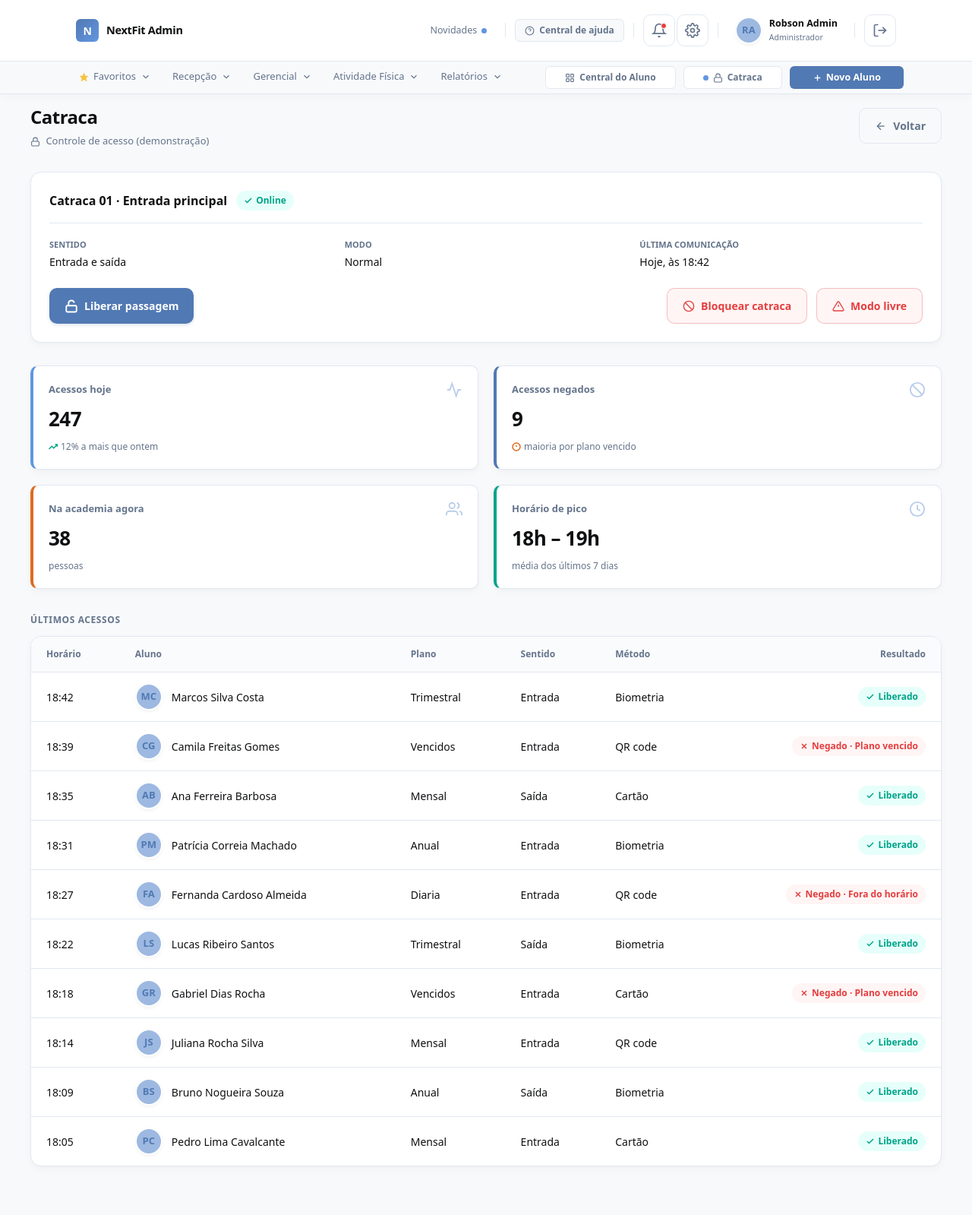
After one commit to Robson-M/System-Gym, a Rails app: page /turnstiles in a window 1280 px wide. The commit adds this page. Shown: the whole page at 76% size. Run offline with Rails 7, Linux system fonts and the light colour scheme; a user stored in the database is signed in; style sheets or scripts are compiled from the project's sources; some libraries are stand-ins or nearby versions.

Commit message:
pagina da catraca

```diff
--- /dev/null
+++ b/app/assets/stylesheets/turnstile.css
@@ -0,0 +1,81 @@
+/* ============================================================
+PAGE CATRACA
+============================================================ */
+.turnstile-card {
+    background-color: var(--color-surface);
+    border: 1px solid var(--color-border);
+    border-radius: var(--radius-lg);
+    box-shadow: var(--shadow);
+    padding: 24px;
+    margin-top: 30px;
+}
+
+.turnstile-card__header {
+    display: flex;
+    flex-wrap: wrap;
+    align-items: center;
+    gap: 12px;
+    padding-bottom: 16px;
+    margin-bottom: 20px;
+    border-bottom: 1px solid var(--color-border);
+}
+
+.turnstile-card__title {
+    font-size: 16px;
+    font-weight: 700;
+}
+
+.turnstile-card__info {
+    display: grid;
+    grid-template-columns: repeat(3, 1fr);
+    gap: 16px;
+    margin-bottom: 24px;
+}
+
+.turnstile-card__commands {
+    display: flex;
+    flex-wrap: wrap;
+    justify-content: space-between;
+    gap: 12px;
+}
+
+.turnstile-card__danger {
+    display: flex;
+    flex-wrap: wrap;
+    gap: 12px;
+}
+
+.btn-danger-soft {
+    color: var(--color-danger);
+    background-color: var(--color-danger-bg);
+    border-color: rgba(229, 62, 62, 0.3);
+}
+
+.btn-danger-soft:hover {
+    color: var(--color-danger);
+    border-color: var(--color-danger);
+    background-color: var(--color-danger-bg);
+}
+
+.turnstile-card button:focus-visible {
+    outline: 2px solid var(--color-primary);
+    outline-offset: 2px;
+}
+
+/* Badge com ícone */
+.badge--success { background-color: var(--color-active-bg); color: var(--color-active); }
+
+.badge svg {
+    width: 12px;
+    height: 12px;
+    margin-right: 4px;
+    stroke: currentColor;
+    fill: none;
+    stroke-width: 3;
+}
+
+.turnstile-result { text-align: right; }
+
+@media (max-width: 768px) {
+    .turnstile-card__info { grid-template-columns: 1fr; }
+}
--- /dev/null
+++ b/app/controllers/turnstiles_controller.rb
@@ -0,0 +1,4 @@
+class TurnstilesController < ApplicationController
+  def index
+  end
+end
--- a/app/views/partials/_header.html.erb
+++ b/app/views/partials/_header.html.erb
@@ -383,11 +383,11 @@
         Central do Aluno
       </button>
 
-      <button class="top-header__help-btn btn-header__right" type="button">
+      <%= link_to turnstiles_path, class: "top-header__help-btn btn-header__right" do %>
         <span class="top-header__dot" aria-hidden="true"></span>
         <svg viewBox="0 0 24 24" aria-hidden="true"><rect x="3" y="11" width="18" height="11" rx="2" ry="2"/><path d="M7 11V7a5 5 0 0 1 10 0v4"/></svg>
         Catraca
-      </button>
+      <% end %>
 
       <%= link_to new_student_path, class: "top-header__add-btn" do %>
         <svg viewBox="0 0 24 24" aria-hidden="true"><line x1="12" y1="5" x2="12" y2="19"/><line x1="5" y1="12" x2="19" y2="12"/></svg>
--- /dev/null
+++ b/app/views/turnstiles/index.html.erb
@@ -0,0 +1,188 @@
+<% content_for :title, "Catraca" %>
+<% content_for :head do %>
+  <%= stylesheet_link_tag "turnstile", "data-turbo-track": "dynamic" %>
+<% end %>
+
+<%# Dados fictícios: página apenas demonstrativa, sem integração com a catraca. %>
+<% accesses = [
+  { time: "18:42", name: "Marcos Silva Costa",       plan: "Trimestral", direction: "Entrada", method: "Biometria", allowed: true },
+  { time: "18:39", name: "Camila Freitas Gomes",     plan: "Vencidos",   direction: "Entrada", method: "QR code",   allowed: false, reason: "Plano vencido" },
+  { time: "18:35", name: "Ana Ferreira Barbosa",     plan: "Mensal",     direction: "Saída",   method: "Cartão",    allowed: true },
+  { time: "18:31", name: "Patrícia Correia Machado", plan: "Anual",      direction: "Entrada", method: "Biometria", allowed: true },
+  { time: "18:27", name: "Fernanda Cardoso Almeida", plan: "Diaria",     direction: "Entrada", method: "QR code",   allowed: false, reason: "Fora do horário" },
+  { time: "18:22", name: "Lucas Ribeiro Santos",     plan: "Trimestral", direction: "Saída",   method: "Biometria", allowed: true },
+  { time: "18:18", name: "Gabriel Dias Rocha",       plan: "Vencidos",   direction: "Entrada", method: "Cartão",    allowed: false, reason: "Plano vencido" },
+  { time: "18:14", name: "Juliana Rocha Silva",      plan: "Mensal",     direction: "Entrada", method: "QR code",   allowed: true },
+  { time: "18:09", name: "Bruno Nogueira Souza",     plan: "Anual",      direction: "Saída",   method: "Biometria", allowed: true },
+  { time: "18:05", name: "Pedro Lima Cavalcante",    plan: "Mensal",     direction: "Entrada", method: "Cartão",    allowed: true }
+] %>
+
+<main class="main">
+
+  <!-- CABEÇALHO -->
+  <header class="page-header">
+    <div>
+      <h1 class="page-header__title">Catraca</h1>
+      <p class="page-header__date">
+        <svg class="icon_payments" viewBox="0 0 24 24" aria-hidden="true"><rect x="3" y="11" width="18" height="11" rx="2" ry="2"/><path d="M7 11V7a5 5 0 0 1 10 0v4"/></svg>
+        Controle de acesso (demonstração)
+      </p>
+    </div>
+
+    <div class="page-header__actions">
+      <%= link_to root_path, class: "btn-ghost" do %>
+        <svg viewBox="0 0 24 24" aria-hidden="true"><line x1="19" y1="12" x2="5" y2="12"/><polyline points="12 19 5 12 12 5"/></svg>
+        Voltar
+      <% end %>
+    </div>
+  </header>
+
+  <!-- STATUS E COMANDOS -->
+  <section class="turnstile-card" aria-labelledby="turnstile-name">
+    <div class="turnstile-card__header">
+      <h2 id="turnstile-name" class="turnstile-card__title">Catraca 01 · Entrada principal</h2>
+      <span class="badge badge--success">
+        <svg viewBox="0 0 24 24" aria-hidden="true"><polyline points="20 6 9 17 4 12"/></svg>
+        Online
+      </span>
+    </div>
+
+    <dl class="turnstile-card__info">
+      <div>
+        <dt class="info-item__label">Sentido</dt>
+        <dd class="info-item__value">Entrada e saída</dd>
+      </div>
+      <div>
+        <dt class="info-item__label">Modo</dt>
+        <dd class="info-item__value">Normal</dd>
+      </div>
+      <div>
+        <dt class="info-item__label">Última comunicação</dt>
+        <dd class="info-item__value">Hoje, às 18:42</dd>
+      </div>
+    </dl>
+
+    <div class="turnstile-card__commands" role="group" aria-label="Comandos da catraca">
+      <button type="button" class="btn-primary">
+        <svg viewBox="0 0 24 24" aria-hidden="true"><rect x="3" y="11" width="18" height="11" rx="2" ry="2"/><path d="M7 11V7a5 5 0 0 1 9.9-1"/></svg>
+        Liberar passagem
+      </button>
+
+      <div class="turnstile-card__danger">
+        <button type="button" class="btn-ghost btn-danger-soft">
+          <svg viewBox="0 0 24 24" aria-hidden="true"><circle cx="12" cy="12" r="10"/><line x1="4.93" y1="4.93" x2="19.07" y2="19.07"/></svg>
+          Bloquear catraca
+        </button>
+        <button type="button" class="btn-ghost btn-danger-soft">
+          <svg viewBox="0 0 24 24" aria-hidden="true"><path d="M10.29 3.86 1.82 18a2 2 0 0 0 1.71 3h16.94a2 2 0 0 0 1.71-3L13.71 3.86a2 2 0 0 0-3.42 0z"/><line x1="12" y1="9" x2="12" y2="13"/><line x1="12" y1="17" x2="12.01" y2="17"/></svg>
+          Modo livre
+        </button>
+      </div>
+    </div>
+  </section>
+
+  <!-- MÉTRICAS -->
+  <div class="metrics-grid">
+    <div class="metric-card">
+      <div class="metric-card__header">
+        <span class="metric-card__label">Acessos hoje</span>
+        <span class="metric-card__icon">
+          <svg viewBox="0 0 24 24" aria-hidden="true"><polyline points="22 12 18 12 15 21 9 3 6 12 2 12"/></svg>
+        </span>
+      </div>
+      <div class="metric-card__value">247</div>
+      <div class="metric-card__trend trend--up">
+        <svg viewBox="0 0 24 24" aria-hidden="true"><polyline points="23 6 13.5 15.5 8.5 10.5 1 18"/><polyline points="17 6 23 6 23 12"/></svg>
+        <span class="trend__context">12% a mais que ontem</span>
+      </div>
+    </div>
+
+    <div class="metric-card">
+      <div class="metric-card__header">
+        <span class="metric-card__label">Acessos negados</span>
+        <span class="metric-card__icon">
+          <svg viewBox="0 0 24 24" aria-hidden="true"><circle cx="12" cy="12" r="10"/><line x1="4.93" y1="4.93" x2="19.07" y2="19.07"/></svg>
+        </span>
+      </div>
+      <div class="metric-card__value">9</div>
+      <div class="metric-card__trend trend--warn">
+        <svg viewBox="0 0 24 24" aria-hidden="true"><circle cx="12" cy="12" r="10"/><line x1="12" y1="8" x2="12" y2="12"/><line x1="12" y1="16" x2="12.01" y2="16"/></svg>
+        <span class="trend__context">maioria por plano vencido</span>
+      </div>
+    </div>
+
+    <div class="metric-card">
+      <div class="metric-card__header">
+        <span class="metric-card__label">Na academia agora</span>
+        <span class="metric-card__icon">
+          <svg viewBox="0 0 24 24" aria-hidden="true"><path d="M17 21v-2a4 4 0 0 0-4-4H5a4 4 0 0 0-4 4v2"/><circle cx="9" cy="7" r="4"/><path d="M23 21v-2a4 4 0 0 0-3-3.87"/><path d="M16 3.13a4 4 0 0 1 0 7.75"/></svg>
+        </span>
+      </div>
+      <div class="metric-card__value">38</div>
+      <div class="metric-card__trend">
+        <span class="trend__context">pessoas</span>
+      </div>
+    </div>
+
+    <div class="metric-card">
+      <div class="metric-card__header">
+        <span class="metric-card__label">Horário de pico</span>
+        <span class="metric-card__icon">
+          <svg viewBox="0 0 24 24" aria-hidden="true"><circle cx="12" cy="12" r="10"/><polyline points="12 6 12 12 16 14"/></svg>
+        </span>
+      </div>
+      <div class="metric-card__value">18h – 19h</div>
+      <div class="metric-card__trend">
+        <span class="trend__context">média dos últimos 7 dias</span>
+      </div>
+    </div>
+  </div>
+
+  <!-- ÚLTIMOS ACESSOS -->
+  <section class="search-results" aria-labelledby="last-accesses">
+    <h2 id="last-accesses" class="section-label">Últimos acessos</h2>
+    <div class="results-card">
+      <table class="results-table">
+        <thead>
+          <tr>
+            <th scope="col">Horário</th>
+            <th scope="col">Aluno</th>
+            <th scope="col">Plano</th>
+            <th scope="col">Sentido</th>
+            <th scope="col">Método</th>
+            <th scope="col">Resultado</th>
+          </tr>
+        </thead>
+        <tbody>
+          <% accesses.each do |access| %>
+            <tr>
+              <td><time><%= access[:time] %></time></td>
+              <td>
+                <div class="user-cell">
+                  <div class="avatar avatar--sm avatar--admin" aria-hidden="true"><%= avatar_initials(access[:name]) %></div>
+                  <%= access[:name] %>
+                </div>
+              </td>
+              <td><%= access[:plan] %></td>
+              <td><%= access[:direction] %></td>
+              <td><%= access[:method] %></td>
+              <td class="turnstile-result">
+                <% if access[:allowed] %>
+                  <span class="badge badge--success">
+                    <svg viewBox="0 0 24 24" aria-hidden="true"><polyline points="20 6 9 17 4 12"/></svg>
+                    Liberado
+                  </span>
+                <% else %>
+                  <span class="badge badge--danger">
+                    <svg viewBox="0 0 24 24" aria-hidden="true"><line x1="18" y1="6" x2="6" y2="18"/><line x1="6" y1="6" x2="18" y2="18"/></svg>
+                    Negado · <%= access[:reason] %>
+                  </span>
+                <% end %>
+              </td>
+            </tr>
+          <% end %>
+        </tbody>
+      </table>
+    </div>
+  </section>
+</main>
--- a/config/routes.rb
+++ b/config/routes.rb
@@ -9,6 +9,7 @@ Rails.application.routes.draw do
 
   resources :users, only: [:index, :destroy]
   resources :settings, only: [:index]
+  resources :turnstiles, only: [:index]
   resources :plans
   resources :gyms, only: [:update]
 
```
